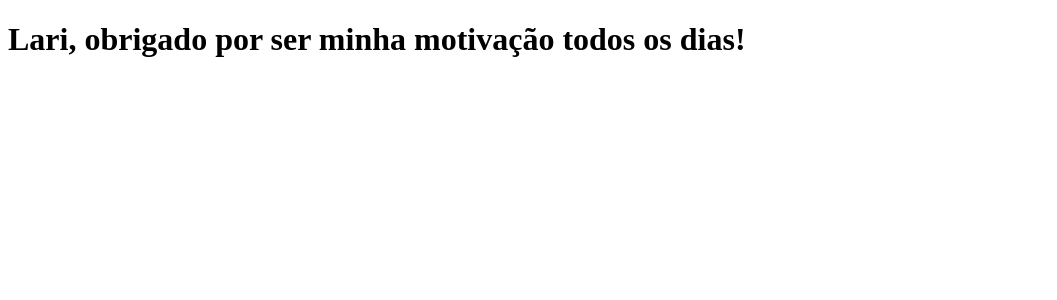
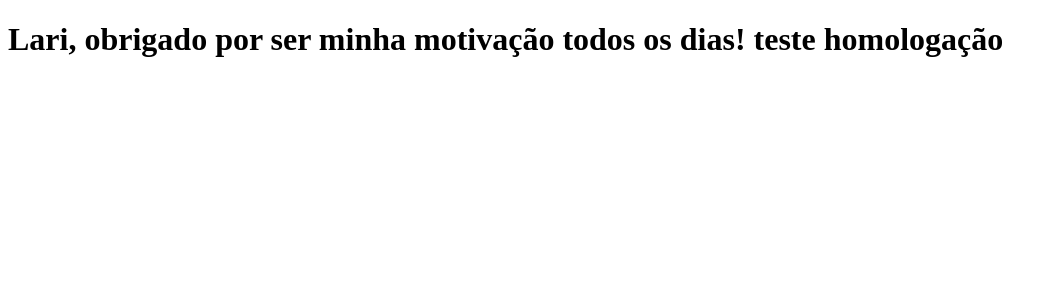
Before and after one commit to Nierich/curso-dev, a Next.js app: page / in a window 1280 px wide. Shown: the top 300 px of the page, without its empty margins (0-1057 px from the left). Built offline with nearby package versions, Linux system fonts and the light colour scheme.

Commit message:
teste de

```diff
--- a/pages/index.js
+++ b/pages/index.js
@@ -1,5 +1,9 @@
 function Home() {
-  return <h1>Lari, obrigado por ser minha motivação todos os dias!</h1>;
+  return (
+    <h1>
+      Lari, obrigado por ser minha motivação todos os dias! teste homologação
+    </h1>
+  );
 }
 
 export default Home;
```
